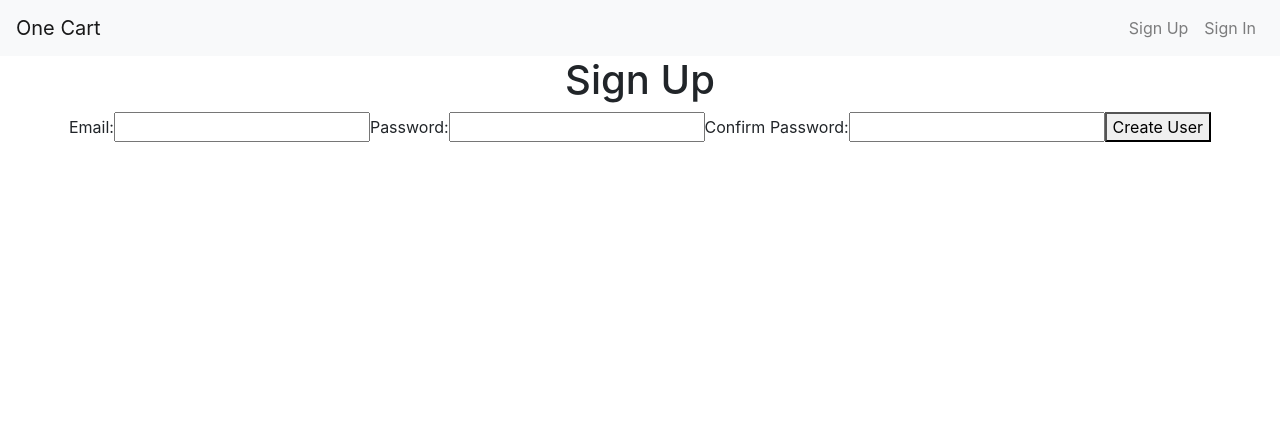
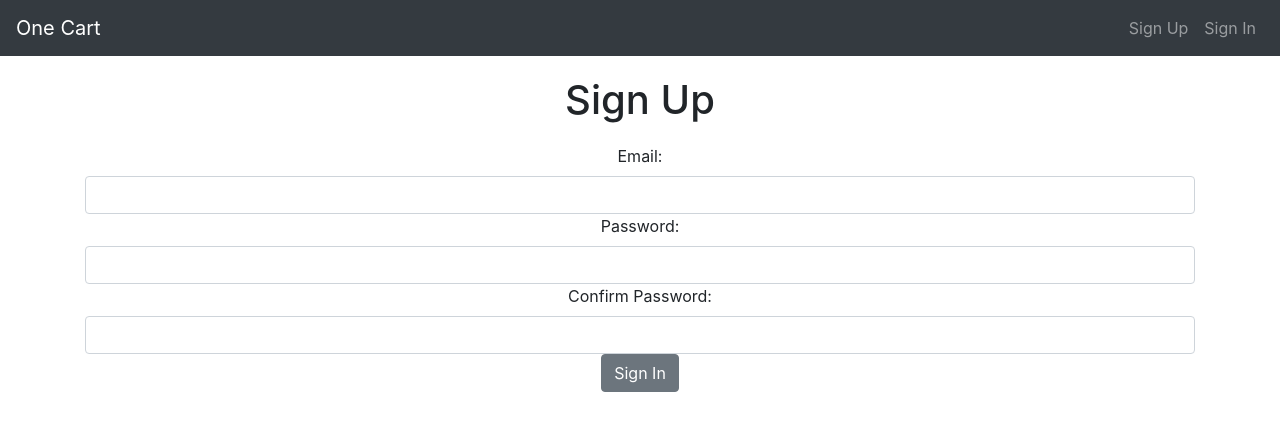
Before and after one commit to jkestler/one-cart, a React (Create React App) app in the folder client/: page /signup in a window 1280 px wide. Shown: the top 430 px of the page. Built offline with nearby package versions, Linux system fonts and the light colour scheme.

Commit message:
Updated UI with Reactstrap

```diff
--- a/client/public/index.html
+++ b/client/public/index.html
@@ -19,6 +19,7 @@
       work correctly both with client-side routing and a non-root public URL.
       Learn how to configure a non-root public URL by running `npm run build`.
     -->
+    <link rel="stylesheet" href="https://use.fontawesome.com/releases/v5.6.1/css/all.css" integrity="sha384-gfdkjb5BdAXd+lj+gudLWI+BXq4IuLW5IT+brZEZsLFm++aCMlF1V92rMkPaX4PP" crossorigin="anonymous">
     <title>One Cart</title>
   </head>
   <body>
--- a/client/src/App.css
+++ b/client/src/App.css
@@ -6,10 +6,19 @@
   color: #61dafb;
 }
 
+.h1, h1 {
+  margin: 20px !important;
+}
+
 .shopping-lst li {
   list-style-type: none;
 }
 
 .strike {
   text-decoration: line-through;
+  color:rgba(218, 223, 225, 0.8)
 }
+
+.list-items {
+  font-size: 1.5em;
+}
--- a/client/src/components/Layout/CustomNavbar.js
+++ b/client/src/components/Layout/CustomNavbar.js
@@ -32,7 +32,7 @@ class CustomNavbar extends Component {
     const { user } = this.props.user;
     return (
       <div>
-        <Navbar color="light" light expand="md">
+        <Navbar color="dark" dark expand="md">
           <NavbarBrand href="/">One Cart</NavbarBrand>
           <NavbarToggler onClick={this.toggle} />
           <Collapse isOpen={this.state.isOpen} navbar>
--- a/client/src/components/ShoppingList.js
+++ b/client/src/components/ShoppingList.js
@@ -1,7 +1,18 @@
 import React, { Component } from 'react'
 import { connect } from 'react-redux';
 import { getItems, deleteItem, AddItem, editItem, UpdateItem, setItemPurchase, addItemSocket, deleteItemSocket, updateItemSocket, setItemPurchaseSocket } from '../store/actions/itemActions';
-import { Alert } from 'reactstrap';
+import {
+   Alert,
+   Form,
+   Button,
+   Input,
+   InputGroup,
+   InputGroupAddon,
+   ListGroup,
+   ListGroupItem,
+   ButtonGroup,
+   Container
+} from 'reactstrap';
 import { Redirect } from 'react-router-dom';
 import io from "socket.io-client";
 
@@ -37,7 +48,6 @@ class ShoppingList extends Component {
 
   componentWillUnmount() {
    socket.disconnect()
-   alert("Disconnecting Socket as component will unmount")
   }
 
 
@@ -104,7 +114,7 @@ class ShoppingList extends Component {
     const { user } = this.props.user;
     if(!user.id) return <Redirect to="/signin" />
     return (
-      <div>
+      <Container>
         <h1>{this.state.listName}</h1>
         {error
          ?
@@ -120,28 +130,33 @@ class ShoppingList extends Component {
          :
          ''
          }
-         <form onSubmit={this.handleSubmit}>
-            <input type="text" id="content" value={this.state.content} onChange={this.handleChange}/>
-            <button>{isEditing ? 'Update' : 'Add'}</button>
-         </form>
-            <ul className="shopping-lst">
+         <Form onSubmit={this.handleSubmit}>
+            <InputGroup>
+               <Input type="text" id="content" value={this.state.content} onChange={this.handleChange} placeholder="Add an item" bsSize="lg" />
+               <InputGroupAddon addonType="append">
+                  <Button color='success'>{isEditing ? 'Update' : 'Add'}</Button>
+               </InputGroupAddon>
+            </InputGroup>
+         </Form>
+
+         <ListGroup className="shopping-lst">
             {items.map(({id, content, isPurchased}) => {
                return (
-                     <li key={id}>
-                     <div className={isPurchased ? "items strike" : ''} onClick={() => this.props.setItemPurchase(socket, id, isPurchased)}>{content}</div>
+                  <ListGroupItem key={id}>
+                  <div className={isPurchased ? "items strike" : ''} onClick={() => this.props.setItemPurchase(socket, id, isPurchased)}><p className='text-xl-center list-items'>{content}</p></div>
                   {!isEditing
                   ?
-                     <div className="btn-group">
-                        <button onClick={() => this.deleteItem(id)}>&times;</button>
-                        <button onClick={() => this.editItem(id, content)}>Edit</button>
-                     </div>
+                  <ButtonGroup>
+                     <Button color='danger' onClick={() => this.deleteItem(id)}><i class="fas fa-trash-alt"></i></Button>
+                     <Button color='warning' onClick={() => this.editItem(id, content)}><i class="fas fa-edit"></i></Button>
+                  </ButtonGroup>
                   :
                   ''}
-                     </li>
+                  </ListGroupItem>
                );
             })}
-            </ul>
-      </div>
+         </ListGroup>
+      </Container>
     )
   }
 }
--- a/client/src/components/User/Signin.js
+++ b/client/src/components/User/Signin.js
@@ -1,7 +1,7 @@
 import React, { Component } from 'react'
 import { connect } from 'react-redux';
 import { signInUser } from '../../store/actions/userActions';
-import { Alert } from 'reactstrap';
+import { Alert, FormGroup, Form, Label, Input, Button, Container } from 'reactstrap';
 import { Redirect } from 'react-router-dom';
 
 class Signin extends Component {
@@ -27,7 +27,7 @@ class Signin extends Component {
     const { user, userError } = this.props.user;
     if(user.id) return <Redirect to="/" />
     return (
-      <div>
+      <Container>
         <h1>Sign In</h1>
         {userError
          ?
@@ -43,14 +43,16 @@ class Signin extends Component {
          :
          ''
          }
-         <form onSubmit={this.handleSubmit}>
-            <label htmlFor="email">Email: </label>
-            <input type="email" id="email" value={this.state.content} onChange={this.handleChange}/>
-            <label htmlFor="password">Password: </label>
-            <input type="password" id="password" value={this.state.content} onChange={this.handleChange}/>
-            <button>Sign In</button>
-         </form>
-      </div>
+         <Form onSubmit={this.handleSubmit}>
+            <FormGroup>
+               <Label for="email">Email: </Label>
+               <Input type="email" id="email" value={this.state.content} onChange={this.handleChange} />
+               <Label for="password">Password: </Label>
+               <Input type="password" id="password" value={this.state.content} onChange={this.handleChange} />
+               <Button>Sign In</Button>
+            </FormGroup>
+         </Form>
+      </Container>
     )
   }
 }
--- a/client/src/components/User/Signup.js
+++ b/client/src/components/User/Signup.js
@@ -1,7 +1,7 @@
 import React, { Component } from 'react'
 import { connect } from 'react-redux';
 import { createUser } from '../../store/actions/userActions';
-import { Alert } from 'reactstrap';
+import { Alert, FormGroup, Form, Label, Input, Button, Container } from 'reactstrap';
 import { Redirect } from 'react-router-dom';
 
 class Signup extends Component {
@@ -38,7 +38,7 @@ class Signup extends Component {
       const { user, userError } = this.props.user;
       if(user.id) return <Redirect to="/" />
       return (
-        <div>
+      <Container>
       <h1>Sign Up</h1>
          {userError
          ?
@@ -54,16 +54,18 @@ class Signup extends Component {
       :
       ''
       }
-         <form onSubmit={this.handleSubmit}>
-            <label htmlFor="email">Email: </label>
-            <input type="email" id="email" value={this.state.content} onChange={this.handleChange}/>
-            <label htmlFor="password">Password: </label>
-            <input type="password" id="password" value={this.state.content} onChange={this.handleChange}/>
-            <label htmlFor="passwordConfirmation">Confirm Password: </label>
-            <input type="password" id="passwordConfirmation" value={this.state.content} onChange={this.handleChange}/>
-            <button>Create User</button>
-         </form>
-      </div>
+      <Form onSubmit={this.handleSubmit}>
+         <FormGroup>
+            <Label for="email">Email: </Label>
+            <Input type="email" id="email" value={this.state.content} onChange={this.handleChange} />
+            <Label for="password">Password: </Label>
+            <Input type="password" id="password" value={this.state.content} onChange={this.handleChange} />
+            <Label for="passwordConfirmation">Confirm Password: </Label>
+            <Input type="password" id="passwordConfirmation" value={this.state.content} onChange={this.handleChange} />
+            <Button>Sign In</Button>
+         </FormGroup>
+      </Form>
+      </Container>
     )
   }
 }
```
Lines whose indentation alone changed are shown as unchanged.
